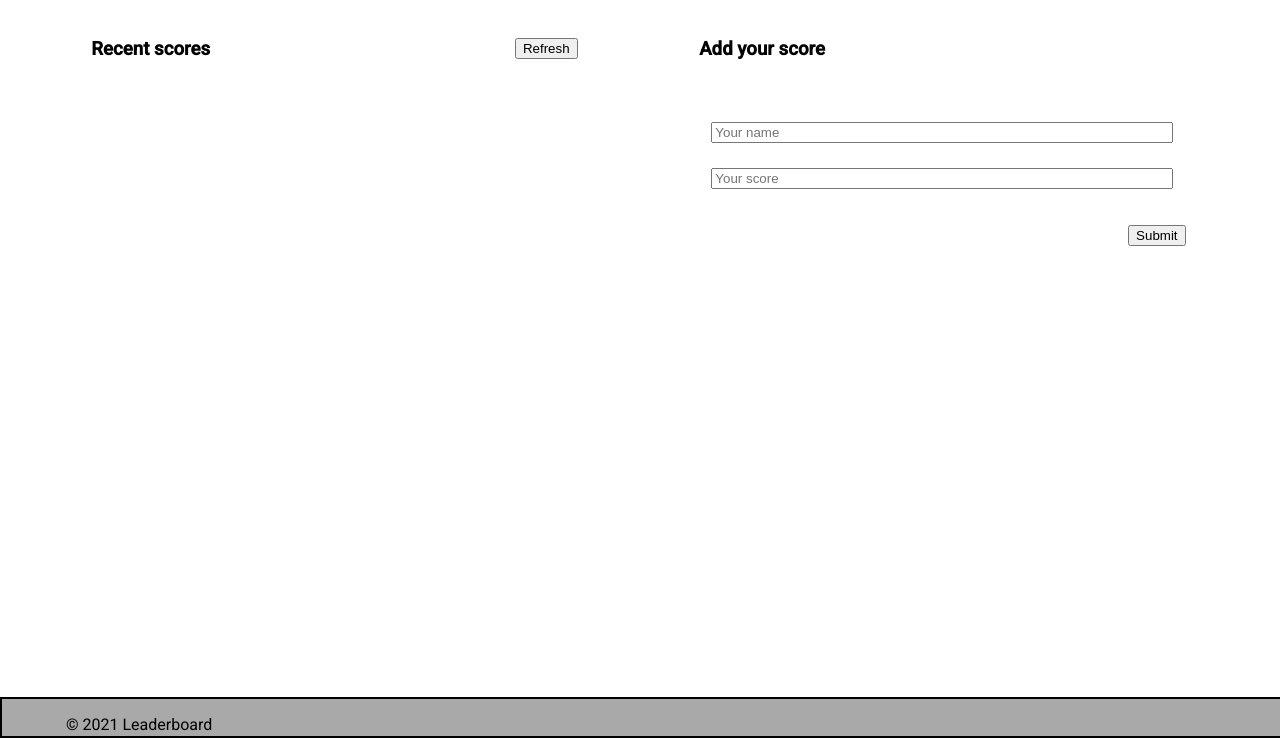
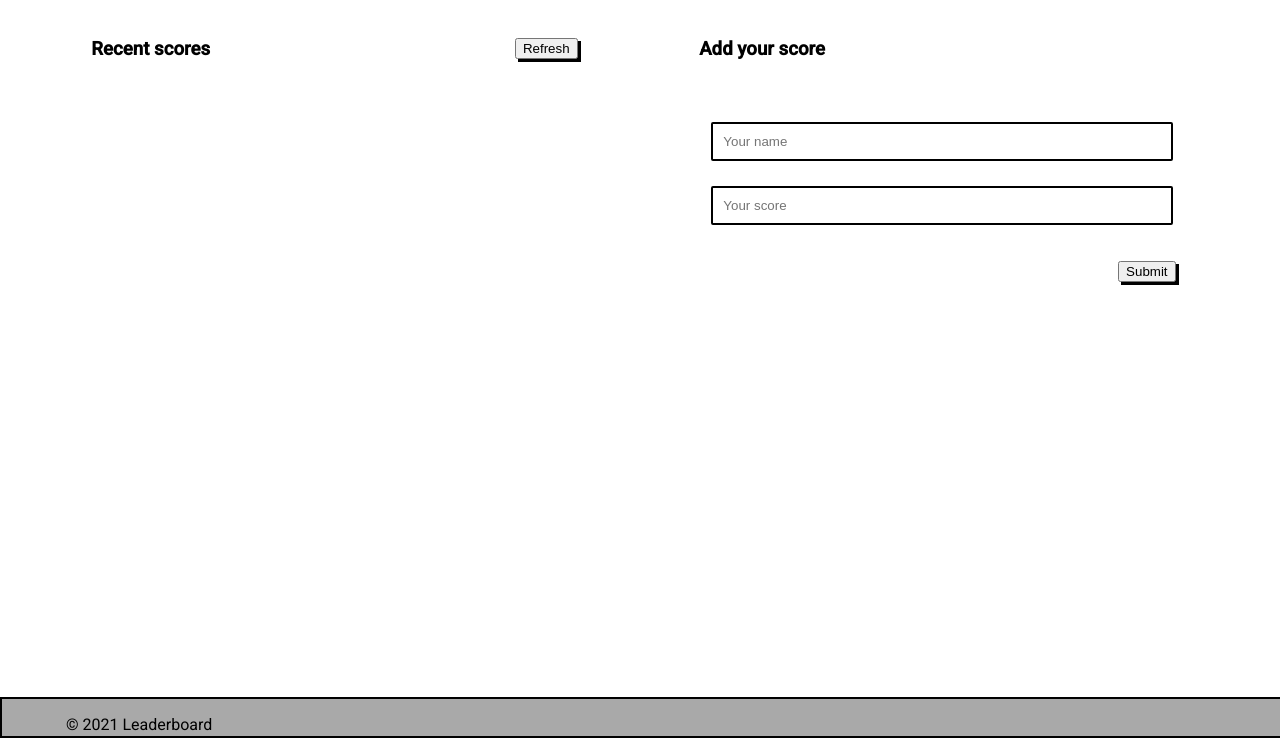
Before and after one commit to micheaol/Leaderboard-project, a website built with webpack: page src/index.html in a window 1280 px wide. Shown: the part 62-800 px from the top of the page. Built offline with nearby package versions, Linux system fonts and the light colour scheme.

Commit message:
add style to the project

```diff
--- a/src/style.css
+++ b/src/style.css
@@ -27,6 +27,9 @@ form {
 
 input {
   margin: 2.5%;
+  border: black 2px solid;
+  padding: 10px;
+  border-radius: 2px;
 }
 
 #reset-sec {
@@ -49,12 +52,15 @@ input {
   max-width: 50%;
   align-self: flex-end;
   margin-top: 5%;
+  margin-right: 10px;
+  box-shadow: 3px 3px;;
 }
 
 #refresh-score-btn {
   height: 25%;
   align-self: flex-end;
   margin-bottom: 4%;
+  box-shadow: 3px 3px;;
 }
 
 footer {
```
